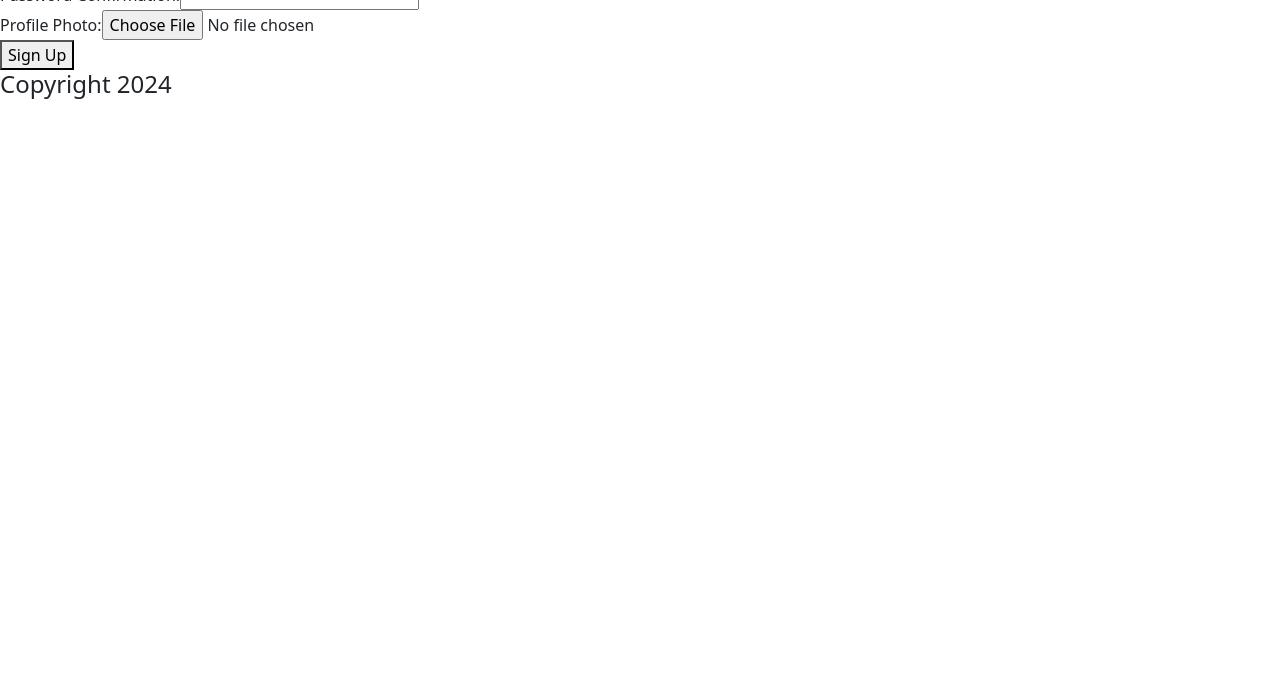
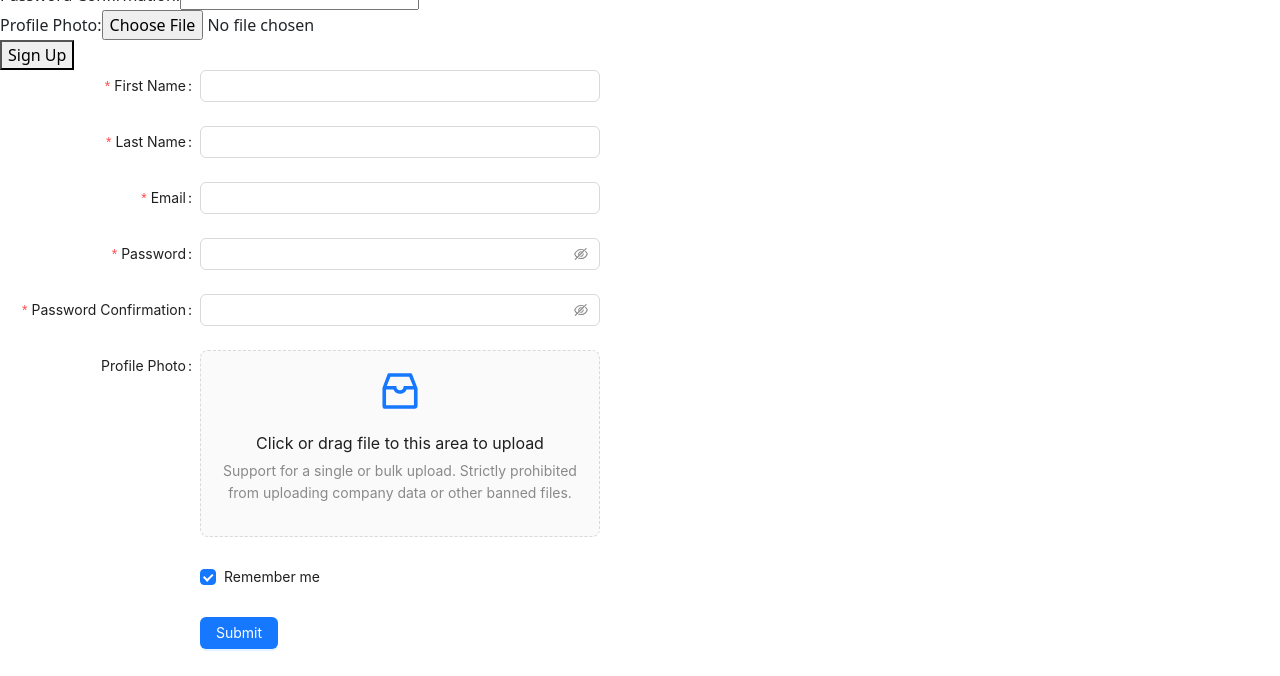
Before and after one commit to cbahena3/la-vida-frontend, a React (Vite) app: page /signup in a window 1280 px wide. Shown: the part 260-936 px from the top of the page. Before the commit the page ends 800 px from the top, so only its background shows below. Built offline with nearby package versions, Linux system fonts and the light colour scheme; no server answers.

Commit message:
added better sign up page, still working on image upload

```diff
--- a/src/Login.jsx
+++ b/src/Login.jsx
@@ -71,7 +71,7 @@ export function Login(){
           rules={[
             {
               required: true,
-              message: 'Please input your username!',
+              message: 'Please input your email!',
             },
           ]}
         >
--- a/src/SignUp.jsx
+++ b/src/SignUp.jsx
@@ -1,5 +1,29 @@
 import axios from "axios"
 import { useState } from "react"
+import { InboxOutlined } from '@ant-design/icons';
+import { Button, Checkbox, Form, Input,  message, Upload } from 'antd';
+
+
+const { Dragger } = Upload;
+const props = {
+  name: 'file',
+  multiple: true,
+  action: 'https://660d2bd96ddfa2943b33731c.mockapi.io/api/upload',
+  onChange(info) {
+    const { status } = info.file;
+    if (status !== 'uploading') {
+      console.log(info.file, info.fileList);
+    }
+    if (status === 'done') {
+      message.success(`${info.file.name} file uploaded successfully.`);
+    } else if (status === 'error') {
+      message.error(`${info.file.name} file upload failed.`);
+    }
+  },
+  onDrop(e) {
+    console.log('Dropped files', e.dataTransfer.files);
+  },
+};
 
 export function SignUp(){
   const [errors, setErrors] = useState([]);
@@ -53,6 +77,135 @@ export function SignUp(){
         </div>
         <button type="submit"> Sign Up </button>
       </form>
+
+
+      <Form
+        name="basic"
+        labelCol={{
+          span: 8,
+        }}
+        wrapperCol={{
+          span: 16,
+        }}
+        style={{
+          maxWidth: 600,
+        }}
+        initialValues={{
+          remember: true,
+        }}
+        onFinish={handleSubmit}
+        autoComplete="off"
+
+      >
+        <Form.Item
+          label="First Name"
+          name="firstName"
+          rules={[
+            {
+              required: true,
+              message: 'Please input your first name!',
+            },
+          ]}
+        >
+          <Input />
+        </Form.Item>
+        <Form.Item
+          label="Last Name"
+          name="lastName"
+          rules={[
+            {
+              required: true,
+              message: 'Please input your last name!',
+            },
+          ]}
+        >
+          <Input />
+        </Form.Item>
+
+        <Form.Item
+          label="Email"
+          name="email"
+          rules={[
+            {
+              required: true,
+              message: 'Please input your email!',
+            },
+          ]}
+        >
+          <Input />
+        </Form.Item>
+
+        <Form.Item
+          label="Password"
+          name="password"
+          rules={[
+            {
+              required: true,
+              message: 'Please input your password!',
+            },
+          ]}
+        >
+          <Input.Password />
+        </Form.Item>
+
+        <Form.Item
+          label="Password Confirmation"
+          name="password_confirmation"
+          rules={[
+            {
+              required: true,
+              message: 'Please confirm your password!',
+            },
+          ]}
+        >
+          <Input.Password />
+        </Form.Item>
+        <Form.Item
+          label="Profile Photo"
+          name="image"
+          // rules={[
+          //   {
+          //     required: true,
+          //     message: 'Please confirm your password!',
+          //   },
+          // ]}
+        >
+          <Dragger {...props}>
+            <p className="ant-upload-drag-icon">
+              <InboxOutlined />
+            </p>
+            <p className="ant-upload-text">Click or drag file to this area to upload</p>
+            <p className="ant-upload-hint">
+              Support for a single or bulk upload. Strictly prohibited from uploading company data or other
+              banned files.
+            </p>
+          </Dragger>
+        </Form.Item>
+
+        <Form.Item
+          name="remember"
+          valuePropName="checked"
+          wrapperCol={{
+            offset: 8,
+            span: 16,
+          }}
+        >
+          <Checkbox>Remember me</Checkbox>
+
+        </Form.Item>
+
+        <Form.Item
+          wrapperCol={{
+            offset: 8,
+            span: 16,
+          }}
+        >
+          <Button type="primary" htmlType="submit" >
+            Submit
+          </Button>
+        </Form.Item>
+      </Form>
+
     </div>
   )
 }
```
